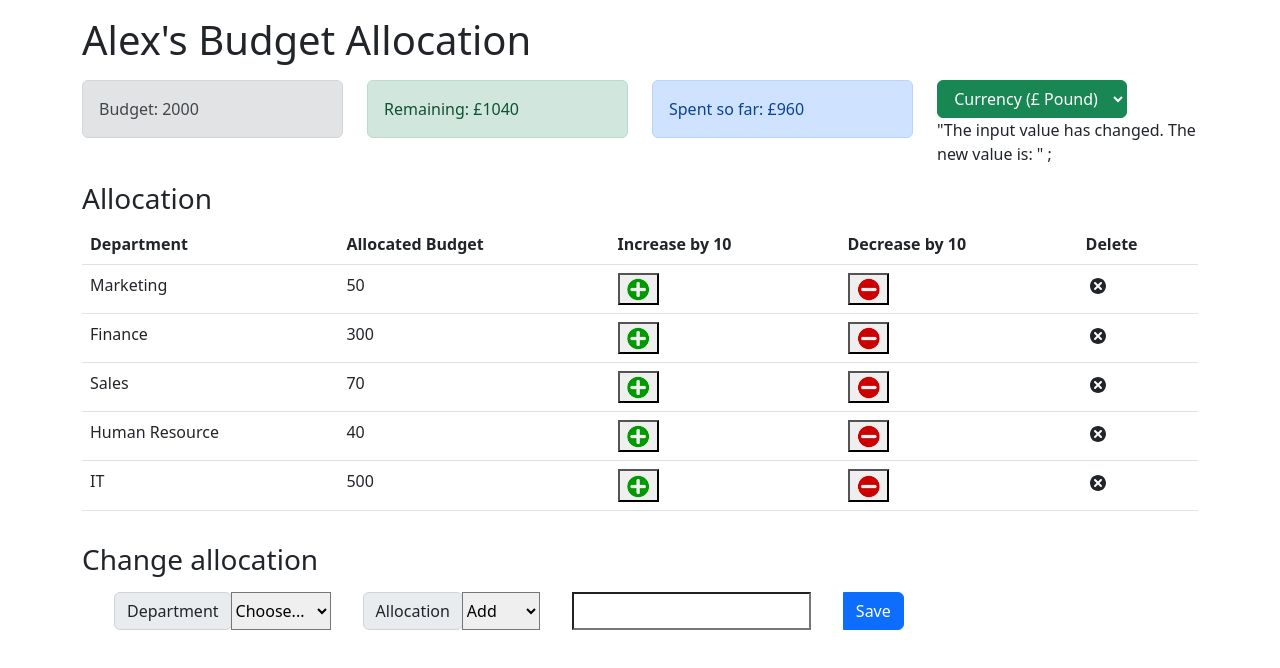
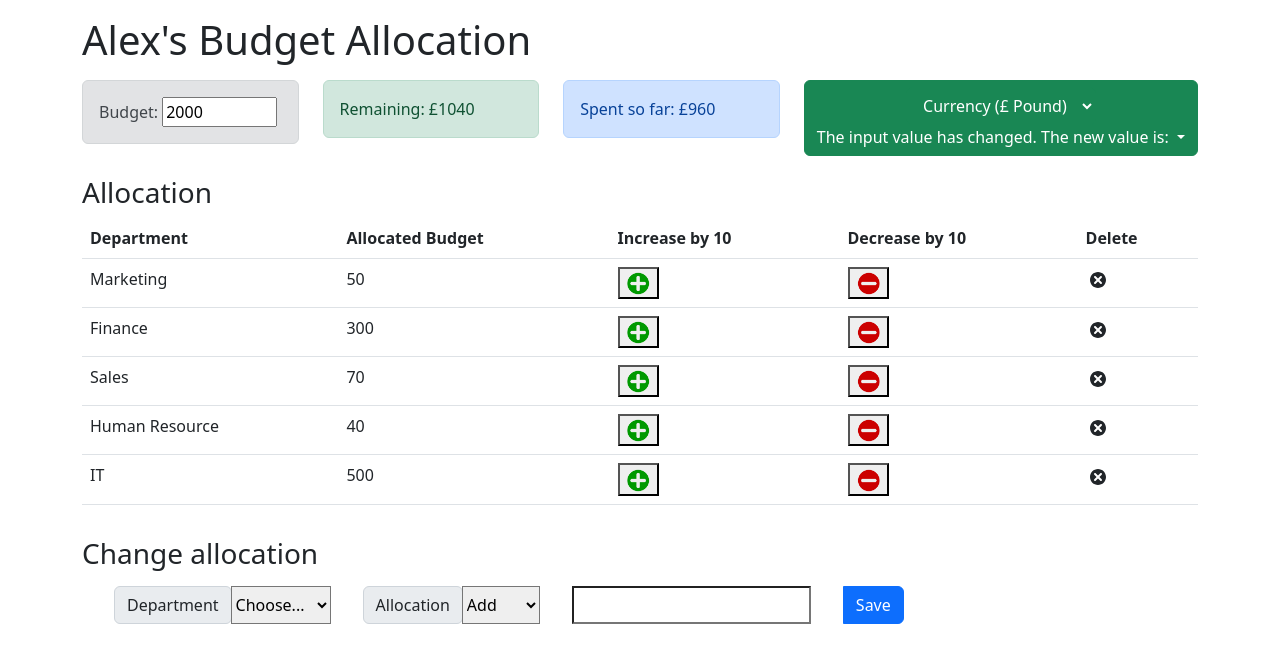
Before and after one commit to ibm-developer-skills-network/ejtos-react_budget_app, a React (Create React App) app: page / in a window 1280 px wide. Shown: the top 668 px of the page. Built offline with nearby package versions, Linux system fonts and the light colour scheme.

Commit message:
Update Budget Input Field

```diff
--- a/src/components/Budget.js
+++ b/src/components/Budget.js
@@ -8,9 +8,20 @@ const Budget = () => {
 
     return (
         <div className='alert alert-secondary'>
-            <span>Budget: </span>{Currency}<span>{budget}</span>
+
+            Budget: {Currency}
+            <input
+            type="number"
+            id="budgetInput"
+            min="0"
+            max="20000"
+            step="10"
+            value={budget}/>
         </div>
+
     );
 };
 
+
+
 export default Budget;
--- a/src/components/Currency.js
+++ b/src/components/Currency.js
@@ -6,33 +6,31 @@ const Currency = (props) => {
   const [ currency,setCurrency ] = useState('');
   const { dispatch, } = useContext(AppContext);
   const updateCurrency = (event) => {
-
+    console.log(currency+"....A..."+event.target.value);
     dispatch({
           type: 'CHG_CURRENCY',
           payload: event.target.value,
         });
     setCurrency(event.target.value);
-
     return;
   }
+
   return (
-    <div>
-    <span>
+    <div className='btn btn-success dropdown-toggle'>
       <select
         className='btn btn-success dropdown-toggle'
-        id='currency'
+        id='currencySelect'
         onChange={(event) =>updateCurrency(event)}>Currency ({currency})
-          <option defaultValue={'£'}>Currency ({'£ Pound'})</option>
-          <option value='£'>£ Pound</option>
-          <option value='$'>$ Dollar</option>
-          <option value='€'>€ Euro</option>
-          <option value='₹'>₹ Rupee</option>
+          <option defaultValue="£">Currency (£ Pound)</option>
+          <option value="$">$ Dollar</option>
+          <option value="€">€ Euro</option>
+          <option value="₹">₹ Rupee</option>
       </select>
-      </span>
       <br></br>
       {/* I used the below to test the value change when the dropdown selection is changed */}
-      "The input value has changed. The new value is: " {currency};
-    </div>
+      The input value has changed. The new value is: {currency}
+
+      </div>
   );
 };
 
--- /dev/null
+++ b/src/components/test.js
@@ -0,0 +1,2 @@
+import React, { useContext } from 'react';
+import { AppContext } from '../context/AppContext';
```
